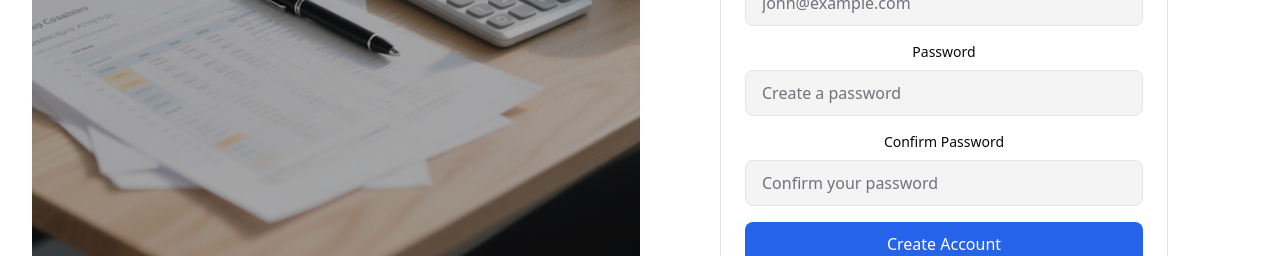
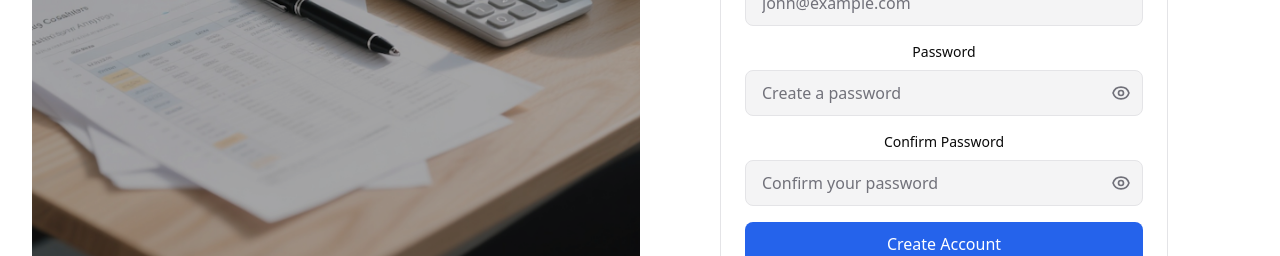
Before and after one commit to madbag/Invoice-Generator, a React (Vite) app in the folder frontend/: page /signup in a window 1280 px wide. Shown: the part 428-684 px from the top of the page. Built offline with nearby package versions, Linux system fonts and the light colour scheme.

Commit message:
Change the price inpute and add hide and show password

```diff
--- a/frontend/src/components/Auth/LoginForm.tsx
+++ b/frontend/src/components/Auth/LoginForm.tsx
@@ -7,6 +7,7 @@ const SignIn: React.FC = () => {
   const [formData, setFormData] = useState({ email: "", password: "" });
   const [error, setError] = useState<string | null>(null);
   const [loading, setLoading] = useState(false);
+  const [showPassword, setShowPassword] = useState(false);
   const navigate = useNavigate();
   const { signIn: authSignIn } = useAuth();
   const [searchParams] = useSearchParams();
@@ -111,14 +112,24 @@ const SignIn: React.FC = () => {
                   Forgot password?
                 </Link>
               </div>
+              <div className="relative">
                 <input
-                type="password"
+                  type={showPassword ? "text" : "password"}
                   name="password"
                   value={formData.password}
                   onChange={handleChange}
-                className="w-full px-4 py-2.5 bg-[var(--secondary)] border border-[var(--border)] rounded-lg text-[var(--foreground)] placeholder:text-[var(--muted-foreground)] focus:outline-none focus:border-[var(--primary)] transition-colors text-sm md:text-base"
+                  className="w-full px-4 py-2.5 pr-12 bg-[var(--secondary)] border border-[var(--border)] rounded-lg text-[var(--foreground)] placeholder:text-[var(--muted-foreground)] focus:outline-none focus:border-[var(--primary)] transition-colors text-sm md:text-base"
                   placeholder="Enter your password"
                 />
+                <button
+                  type="button"
+                  onClick={() => setShowPassword((prev) => !prev)}
+                  className="absolute right-3 top-1/2 -translate-y-1/2 text-[var(--muted-foreground)] hover:text-[var(--foreground)]"
+                  aria-label={showPassword ? "Hide password" : "Show password"}
+                >
+                  {showPassword ? <EyeOffIcon /> : <EyeIcon />}
+                </button>
+              </div>
             </div>
 
             <button
@@ -152,4 +163,32 @@ const SignIn: React.FC = () => {
   );
 };
 
+const EyeIcon = () => (
+  <svg className="w-5 h-5" fill="none" stroke="currentColor" viewBox="0 0 24 24">
+    <path
+      strokeLinecap="round"
+      strokeLinejoin="round"
+      strokeWidth={2}
+      d="M15 12a3 3 0 11-6 0 3 3 0 016 0z"
+    />
+    <path
+      strokeLinecap="round"
+      strokeLinejoin="round"
+      strokeWidth={2}
+      d="M2.458 12C3.732 7.943 7.523 5 12 5c4.478 0 8.268 2.943 9.542 7-1.274 4.057-5.064 7-9.542 7-4.477 0-8.268-2.943-9.542-7z"
+    />
+  </svg>
+);
+
+const EyeOffIcon = () => (
+  <svg className="w-5 h-5" fill="none" stroke="currentColor" viewBox="0 0 24 24">
+    <path
+      strokeLinecap="round"
+      strokeLinejoin="round"
+      strokeWidth={2}
+      d="M3 3l18 18M10.584 10.587a2 2 0 002.828 2.83M9.363 5.365A9.466 9.466 0 0112 5c4.478 0 8.268 2.943 9.542 7a10.523 10.523 0 01-2.043 3.568M6.228 6.228A10.45 10.45 0 002.458 12c1.274 4.057 5.065 7 9.542 7a9.46 9.46 0 003.639-.727"
+    />
+  </svg>
+);
+
 export default SignIn;
--- a/frontend/src/components/Auth/SignupForm.tsx
+++ b/frontend/src/components/Auth/SignupForm.tsx
@@ -21,6 +21,8 @@ const SignUp: React.FC = () => {
   const navigate = useNavigate();
   const [error, setError] = useState<string | null>(null);
   const [loading, setLoading] = useState(false);
+  const [showPassword, setShowPassword] = useState(false);
+  const [showConfirmPassword, setShowConfirmPassword] = useState(false);
 
   const handleChange = (e: React.ChangeEvent<HTMLInputElement>) => {
     setFormData({
@@ -144,28 +146,48 @@ const SignUp: React.FC = () => {
               <label className="block text-sm font-medium text-[var(--foreground)] mb-2">
                 Password
               </label>
+              <div className="relative">
                 <input
-                type="password"
+                  type={showPassword ? "text" : "password"}
                   name="password"
                   value={formData.password}
                   onChange={handleChange}
-                className="w-full px-4 py-2.5 bg-[var(--secondary)] border border-[var(--border)] rounded-lg text-[var(--foreground)] placeholder:text-[var(--muted-foreground)] focus:outline-none focus:border-[var(--primary)] transition-colors text-sm md:text-base"
+                  className="w-full px-4 py-2.5 pr-12 bg-[var(--secondary)] border border-[var(--border)] rounded-lg text-[var(--foreground)] placeholder:text-[var(--muted-foreground)] focus:outline-none focus:border-[var(--primary)] transition-colors text-sm md:text-base"
                   placeholder="Create a password"
                 />
+                <button
+                  type="button"
+                  onClick={() => setShowPassword((prev) => !prev)}
+                  className="absolute right-3 top-1/2 -translate-y-1/2 text-[var(--muted-foreground)] hover:text-[var(--foreground)]"
+                  aria-label={showPassword ? "Hide password" : "Show password"}
+                >
+                  {showPassword ? <EyeOffIcon /> : <EyeIcon />}
+                </button>
+              </div>
             </div>
 
             <div>
               <label className="block text-sm font-medium text-[var(--foreground)] mb-2">
                 Confirm Password
               </label>
+              <div className="relative">
                 <input
-                type="password"
+                  type={showConfirmPassword ? "text" : "password"}
                   name="confirmPassword"
                   value={formData.confirmPassword}
                   onChange={handleChange}
-                className="w-full px-4 py-2.5 bg-[var(--secondary)] border border-[var(--border)] rounded-lg text-[var(--foreground)] placeholder:text-[var(--muted-foreground)] focus:outline-none focus:border-[var(--primary)] transition-colors text-sm md:text-base"
+                  className="w-full px-4 py-2.5 pr-12 bg-[var(--secondary)] border border-[var(--border)] rounded-lg text-[var(--foreground)] placeholder:text-[var(--muted-foreground)] focus:outline-none focus:border-[var(--primary)] transition-colors text-sm md:text-base"
                   placeholder="Confirm your password"
                 />
+                <button
+                  type="button"
+                  onClick={() => setShowConfirmPassword((prev) => !prev)}
+                  className="absolute right-3 top-1/2 -translate-y-1/2 text-[var(--muted-foreground)] hover:text-[var(--foreground)]"
+                  aria-label={showConfirmPassword ? "Hide password" : "Show password"}
+                >
+                  {showConfirmPassword ? <EyeOffIcon /> : <EyeIcon />}
+                </button>
+              </div>
             </div>
 
             <button
@@ -196,4 +218,32 @@ const SignUp: React.FC = () => {
   );
 };
 
+const EyeIcon = () => (
+  <svg className="w-5 h-5" fill="none" stroke="currentColor" viewBox="0 0 24 24">
+    <path
+      strokeLinecap="round"
+      strokeLinejoin="round"
+      strokeWidth={2}
+      d="M15 12a3 3 0 11-6 0 3 3 0 016 0z"
+    />
+    <path
+      strokeLinecap="round"
+      strokeLinejoin="round"
+      strokeWidth={2}
+      d="M2.458 12C3.732 7.943 7.523 5 12 5c4.478 0 8.268 2.943 9.542 7-1.274 4.057-5.064 7-9.542 7-4.477 0-8.268-2.943-9.542-7z"
+    />
+  </svg>
+);
+
+const EyeOffIcon = () => (
+  <svg className="w-5 h-5" fill="none" stroke="currentColor" viewBox="0 0 24 24">
+    <path
+      strokeLinecap="round"
+      strokeLinejoin="round"
+      strokeWidth={2}
+      d="M3 3l18 18M10.584 10.587a2 2 0 002.828 2.83M9.363 5.365A9.466 9.466 0 0112 5c4.478 0 8.268 2.943 9.542 7a10.523 10.523 0 01-2.043 3.568M6.228 6.228A10.45 10.45 0 002.458 12c1.274 4.057 5.065 7 9.542 7a9.46 9.46 0 003.639-.727"
+    />
+  </svg>
+);
+
 export default SignUp;
--- a/frontend/src/components/Invoices/InvoiceForm.tsx
+++ b/frontend/src/components/Invoices/InvoiceForm.tsx
@@ -5,6 +5,12 @@ import { InvoiceContext } from "../../context/InvoiceContext";
 import { useAuth } from "../../context/AuthContext";
 import { useClients } from "../../context/ClientContext";
 import { API } from "../../api";
+
+const blockNonNumericKeys = (e: React.KeyboardEvent<HTMLInputElement>) => {
+  if (["e", "E", "+", "-"].includes(e.key)) {
+    e.preventDefault();
+  }
+};
 
 type FieldErrors = {
   clientName?: string;
@@ -328,11 +334,14 @@ export default function CreateInvoice() {
                       <input
                         type="number"
                         name="cost"
-                        value={item.cost}
-                        onChange={(e) => handleItemChange(idx, e)}
+                          value={item.cost === 0 ? "" : item.cost}
+
+                              onChange={(e) => handleItemChange(idx, e)}
+                        onKeyDown={blockNonNumericKeys}
                         min="0"
                         step="0.01"
-                        className="w-full px-3 py-2 bg-[var(--secondary)] border border-[var(--border)] rounded-lg text-[var(--foreground)] text-sm focus:outline-none focus:border-[var(--primary)]"
+                        placeholder="0.00"
+                        className="no-spinner w-full px-3 py-2 bg-[var(--secondary)] border border-[var(--border)] rounded-lg text-[var(--foreground)] text-sm focus:outline-none focus:border-[var(--primary)]"
                       />
                     </td>
                     <td className="py-3 text-right text-[var(--foreground)] font-medium">
@@ -390,9 +399,13 @@ export default function CreateInvoice() {
                     <input
                       type="number"
                       name="cost"
-                      value={item.cost}
+                      value={item.cost === 0 ? "" : item.cost}
                       onChange={(e) => handleItemChange(idx, e)}
-                      className="w-full px-3 py-2 bg-[var(--card)] border border-[var(--border)] rounded-lg text-[var(--foreground)] text-sm"
+                      onKeyDown={blockNonNumericKeys}
+                      min="0"
+                      step="0.01"
+                      placeholder="0.00"
+                      className="no-spinner w-full px-3 py-2 bg-[var(--card)] border border-[var(--border)] rounded-lg text-[var(--foreground)] text-sm"
                     />
                   </div>
                   <div>
--- a/frontend/src/index.css
+++ b/frontend/src/index.css
@@ -116,3 +116,15 @@ body {
 ::-webkit-scrollbar-thumb:hover {
   background: var(--muted-foreground);
 }
+
+/* Hide number input spinner arrows */
+.no-spinner::-webkit-outer-spin-button,
+.no-spinner::-webkit-inner-spin-button {
+  -webkit-appearance: none;
+  margin: 0;
+}
+
+.no-spinner {
+  -moz-appearance: textfield;
+  appearance: textfield;
+}
```
Lines whose indentation alone changed are shown as unchanged.
